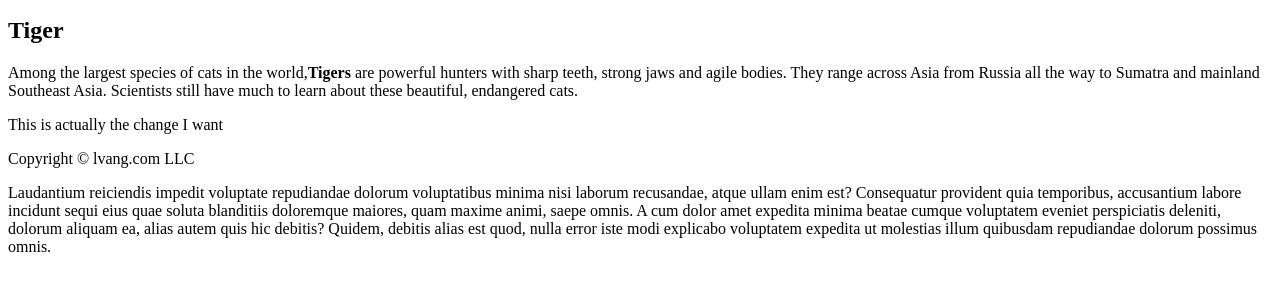
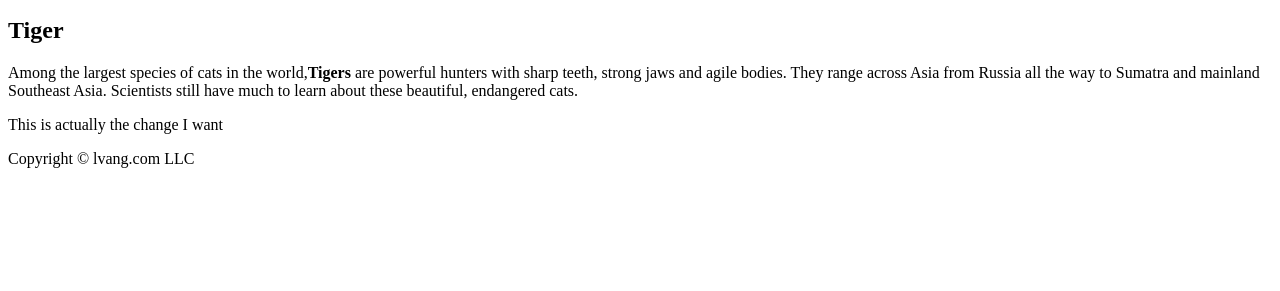
Before and after one commit to Lvang05/demo, a plain HTML site: page animals.html in a window 1280 px wide. Shown: the part 101-392 px from the top of the page. Drawn offline with Linux system fonts and the light colour scheme.

Commit message:
Update animals.html

```diff
--- a/animals.html
+++ b/animals.html
@@ -21,14 +21,6 @@
         <footer>
             <p>This is actually the change I want</p>
             <p>Copyright &copy; lvang.com LLC</p>
-            <p>Laudantium reiciendis impedit voluptate repudiandae dolorum voluptatibus minima nisi
-laborum recusandae, atque ullam enim est? Consequatur provident quia temporibus,
-accusantium labore incidunt sequi eius quae soluta blanditiis doloremque maiores,
-quam maxime animi, saepe omnis. A cum dolor amet expedita minima beatae cumque
-voluptatem eveniet perspiciatis deleniti, dolorum aliquam ea, alias autem quis hic
-debitis? Quidem, debitis alias est quod, nulla error iste modi explicabo voluptatem
-expedita ut molestias illum quibusdam repudiandae dolorum possimus omnis.
-</p>
     </div>
 </body>
 </html>
```
